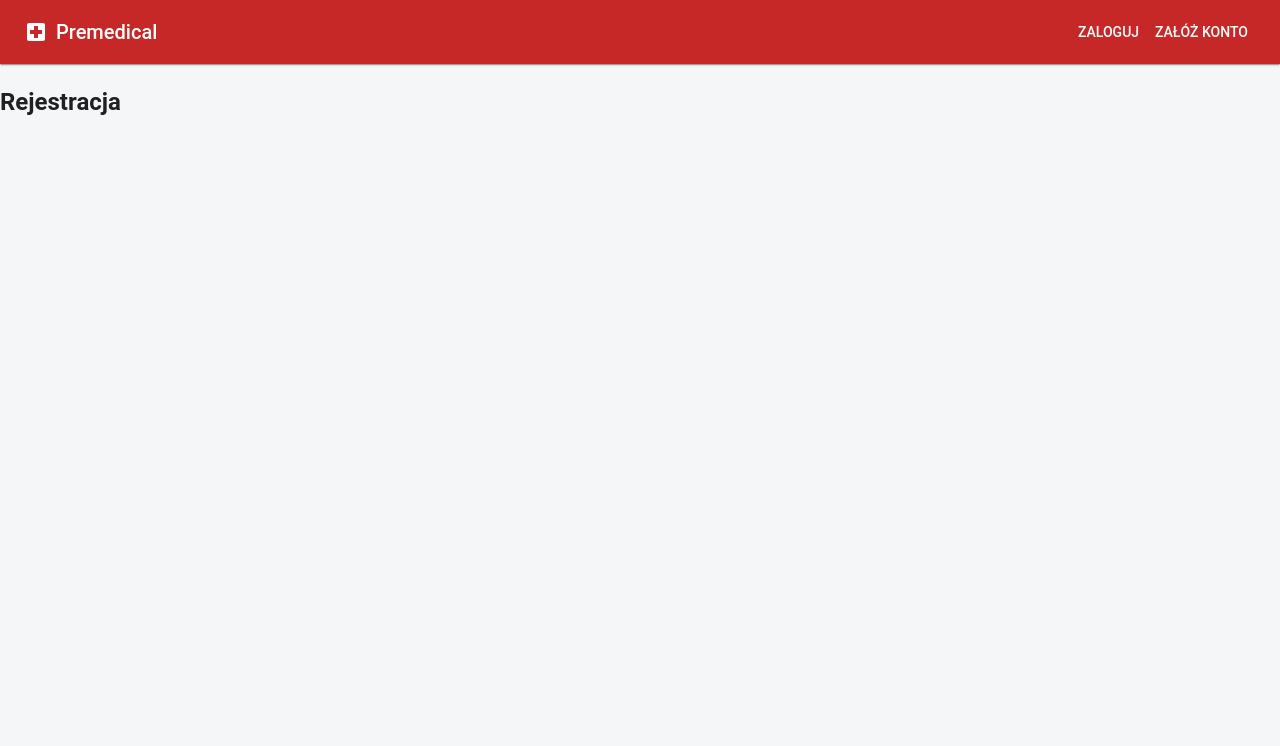
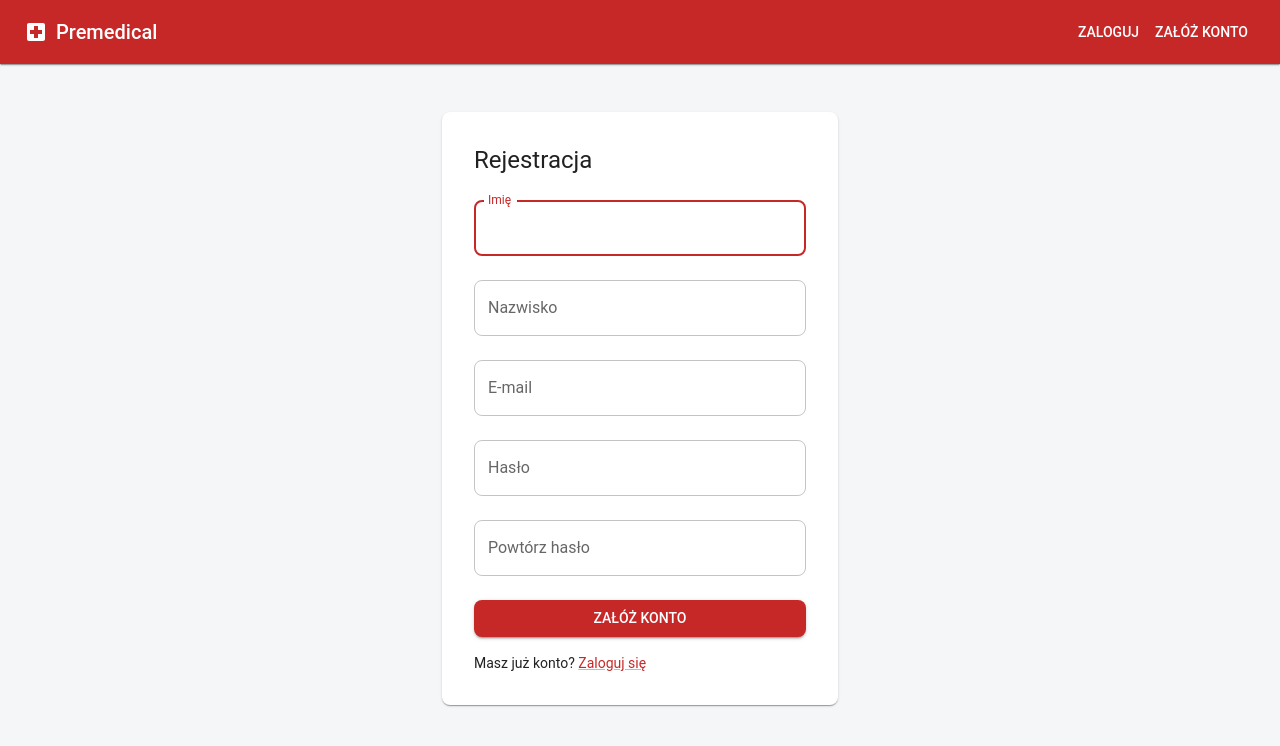
Before and after one commit to emilgruzalski/medi-case, a React (Create React App) app in the folder frontend/: page /register in a window 1280 px wide. Shown: the top 746 px of the page. Built offline with nearby package versions, Linux system fonts and the light colour scheme.

Commit message:
Add login and registration forms

```diff
--- /dev/null
+++ b/frontend/src/components/FormCard.js
@@ -0,0 +1,16 @@
+import { Container, Paper, Typography } from '@mui/material';
+
+function FormCard({ title, children }) {
+  return (
+    <Container maxWidth="xs" sx={{ py: 6 }}>
+      <Paper sx={{ p: 4 }}>
+        <Typography variant="h5" component="h1" gutterBottom>
+          {title}
+        </Typography>
+        {children}
+      </Paper>
+    </Container>
+  );
+}
+
+export default FormCard;
--- a/frontend/src/components/Login.js
+++ b/frontend/src/components/Login.js
@@ -1,5 +1,41 @@
+import { useState } from 'react';
+import { Link as RouterLink } from 'react-router-dom';
+import { Alert, Box, Button, Link, TextField, Typography } from '@mui/material';
+import FormCard from './FormCard';
+import { isValidEmail } from '../lib/validation';
+
 function Login() {
-  return <h2>Logowanie</h2>;
+  const [form, setForm] = useState({ email: '', password: '' });
+  const [error, setError] = useState('');
+
+  const handleChange = (event) => setForm({ ...form, [event.target.name]: event.target.value });
+
+  const handleSubmit = (event) => {
+    event.preventDefault();
+    if (!isValidEmail(form.email) || !form.password) {
+      setError('Podaj poprawny e-mail i hasło.');
+      return;
+    }
+    setError('');
+  };
+
+  return (
+    <FormCard title="Logowanie">
+      <Box component="form" onSubmit={handleSubmit} noValidate>
+        {error && <Alert severity="error" sx={{ mb: 2 }}>{error}</Alert>}
+        <TextField label="E-mail" name="email" type="email" value={form.email} onChange={handleChange}
+          fullWidth margin="normal" autoComplete="email" autoFocus />
+        <TextField label="Hasło" name="password" type="password" value={form.password} onChange={handleChange}
+          fullWidth margin="normal" autoComplete="current-password" />
+        <Button type="submit" variant="contained" fullWidth sx={{ mt: 2 }}>
+          Zaloguj się
+        </Button>
+      </Box>
+      <Typography variant="body2" sx={{ mt: 2 }}>
+        Nie masz konta? <Link component={RouterLink} to="/register">Zarejestruj się</Link>
+      </Typography>
+    </FormCard>
+  );
 }
 
 export default Login;
--- a/frontend/src/components/Register.js
+++ b/frontend/src/components/Register.js
@@ -1,5 +1,45 @@
+import { useState } from 'react';
+import { Link as RouterLink } from 'react-router-dom';
+import { Alert, Box, Button, Link, TextField, Typography } from '@mui/material';
+import FormCard from './FormCard';
+import { validateRegistration } from '../lib/validation';
+
+const EMPTY_FORM = { firstName: '', lastName: '', email: '', password: '', confirmPassword: '' };
+
 function Register() {
-  return <h2>Rejestracja</h2>;
+  const [form, setForm] = useState(EMPTY_FORM);
+  const [error, setError] = useState('');
+
+  const handleChange = (event) => setForm({ ...form, [event.target.name]: event.target.value });
+
+  const handleSubmit = (event) => {
+    event.preventDefault();
+    setError(validateRegistration(form));
+  };
+
+  return (
+    <FormCard title="Rejestracja">
+      <Box component="form" onSubmit={handleSubmit} noValidate>
+        {error && <Alert severity="error" sx={{ mb: 2 }}>{error}</Alert>}
+        <TextField label="Imię" name="firstName" value={form.firstName} onChange={handleChange}
+          fullWidth margin="normal" autoComplete="given-name" autoFocus />
+        <TextField label="Nazwisko" name="lastName" value={form.lastName} onChange={handleChange}
+          fullWidth margin="normal" autoComplete="family-name" />
+        <TextField label="E-mail" name="email" type="email" value={form.email} onChange={handleChange}
+          fullWidth margin="normal" autoComplete="email" />
+        <TextField label="Hasło" name="password" type="password" value={form.password} onChange={handleChange}
+          fullWidth margin="normal" autoComplete="new-password" />
+        <TextField label="Powtórz hasło" name="confirmPassword" type="password" value={form.confirmPassword}
+          onChange={handleChange} fullWidth margin="normal" autoComplete="new-password" />
+        <Button type="submit" variant="contained" fullWidth sx={{ mt: 2 }}>
+          Załóż konto
+        </Button>
+      </Box>
+      <Typography variant="body2" sx={{ mt: 2 }}>
+        Masz już konto? <Link component={RouterLink} to="/login">Zaloguj się</Link>
+      </Typography>
+    </FormCard>
+  );
 }
 
 export default Register;
--- /dev/null
+++ b/frontend/src/lib/validation.js
@@ -0,0 +1,27 @@
+export const MIN_PASSWORD_LENGTH = 8;
+
+const EMAIL_PATTERN = /^[^\s@]+@[^\s@]+\.[^\s@]+$/;
+
+export function isValidEmail(email) {
+  return EMAIL_PATTERN.test(email.trim());
+}
+
+export function validatePassword(password, confirmPassword) {
+  if (password.length < MIN_PASSWORD_LENGTH) {
+    return `Hasło musi mieć co najmniej ${MIN_PASSWORD_LENGTH} znaków.`;
+  }
+  if (password !== confirmPassword) {
+    return 'Hasła nie są takie same.';
+  }
+  return '';
+}
+
+export function validateRegistration(form) {
+  if (!form.firstName.trim() || !form.lastName.trim()) {
+    return 'Podaj imię i nazwisko.';
+  }
+  if (!isValidEmail(form.email)) {
+    return 'Podaj poprawny adres e-mail.';
+  }
+  return validatePassword(form.password, form.confirmPassword);
+}
```
